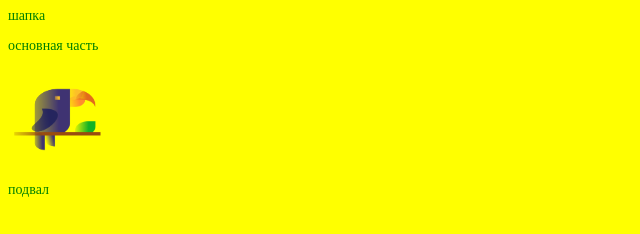
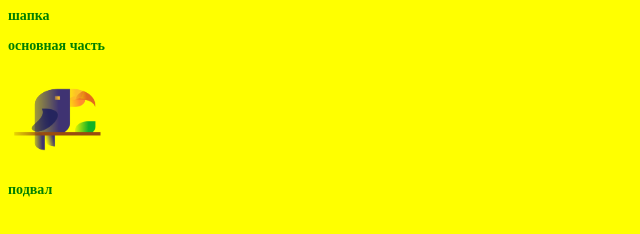
Before and after one commit to gyseliya/test, a plain HTML site: page index.html in a window 1280 px wide. Shown: the full height of the page, 0-640 px from the left. Drawn offline with Linux system fonts and the light colour scheme.

Commit message:
Update style.css

```diff
--- a/style.css
+++ b/style.css
@@ -4,6 +4,6 @@ img {
 }
 p {
   color:green;
-  weight:bold;
+  font-weight:bold;
   font-size:14px;
 }
```
